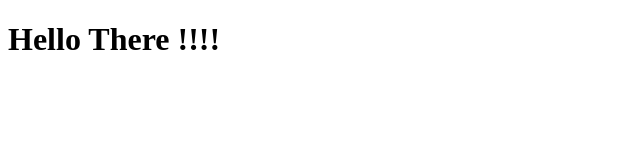
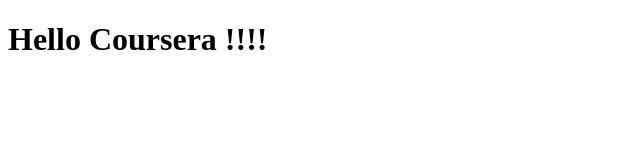
Before and after one commit to malatibehera67/coursera-angularjs, a plain HTML site: page index.html in a window 1280 px wide. Shown: the whole page, without its empty margins (0-640 px from the left). Drawn offline with Linux system fonts and the light colour scheme.

Commit message:
new verion of web

```diff
--- a/index.html
+++ b/index.html
@@ -5,6 +5,6 @@
     <title>Hello there</title>
   </head>
   <body>
-    <h1>Hello There !!!!</h1>
+    <h1>Hello Coursera !!!!</h1>
   </body>
 </html>
```
